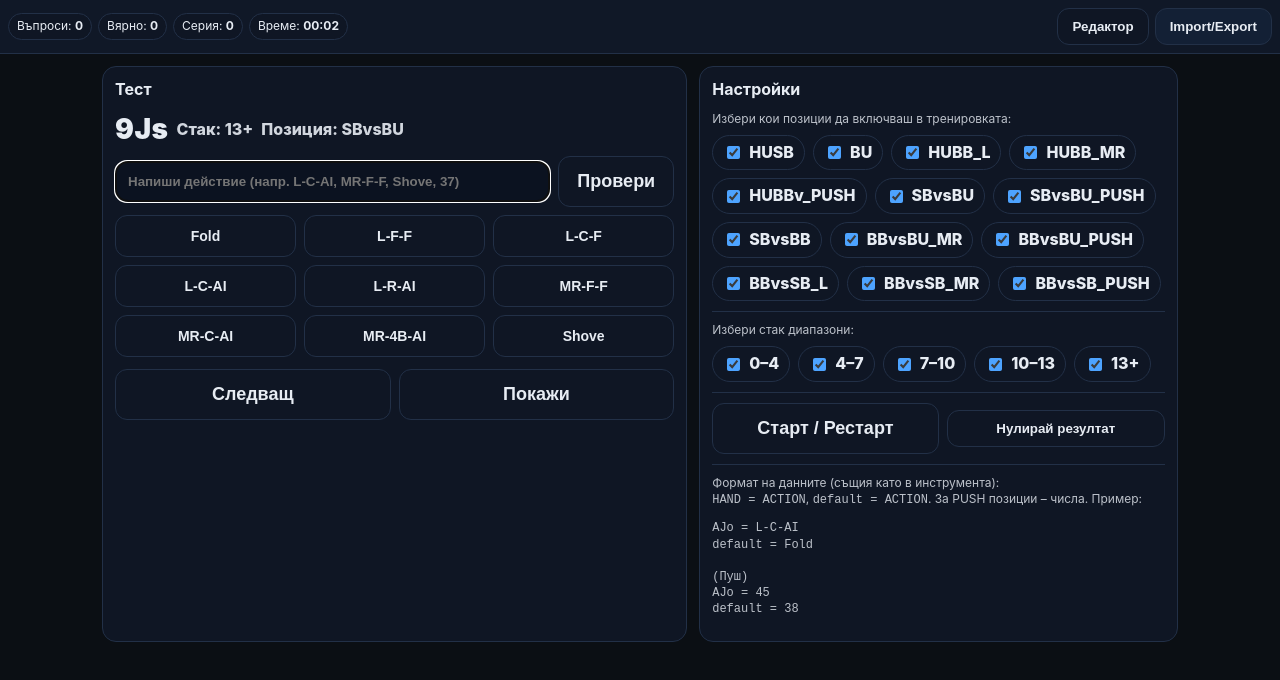
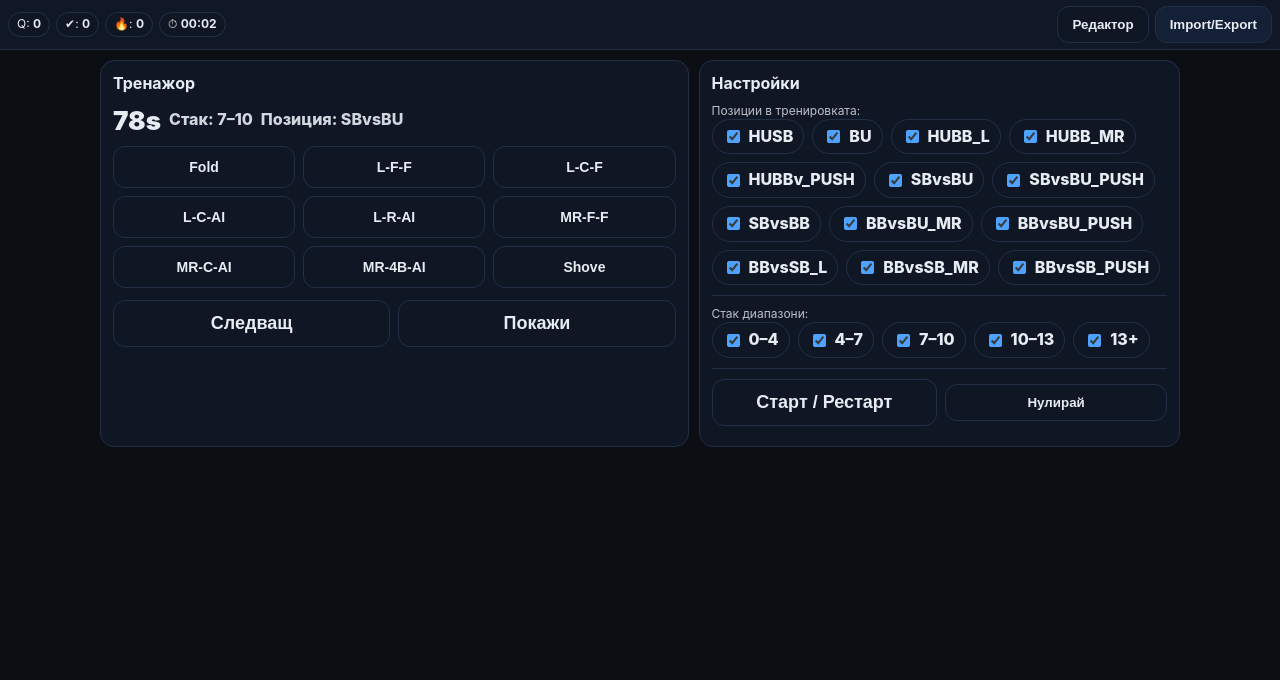
Before and after one commit to petarpetrovgto-prog/Mitkone123, a plain HTML site: page index.html in a window 1280 px wide. Both pictures are taken after a click on the button "Старт / Рестарт". Drawn offline with Linux system fonts and the light colour scheme.

Commit message:
index.html

```diff
--- a/index.html
+++ b/index.html
@@ -3,7 +3,7 @@
 <head>
 <meta charset="utf-8">
 <meta name="viewport" content="width=device-width, initial-scale=1, viewport-fit=cover">
-<title>Range Trainer vT1</title>
+<title>Range Trainer vT2</title>
 <style>
   :root{
     --bg:#0b0f14; --panel:#0f1520; --panel2:#101827; --border:#223047; --text:#e7ecf3;
@@ -12,37 +12,50 @@
   }
   *{box-sizing:border-box;-webkit-tap-highlight-color:transparent;touch-action:manipulation}
   body{margin:0;background:var(--bg);color:var(--text);font:16px/1.35 -apple-system,system-ui,Segoe UI,Roboto,Arial}
-  .top{position:sticky;top:0;z-index:30;display:flex;gap:8px;align-items:center;justify-content:space-between;padding:8px;background:#101827;border-bottom:1px solid var(--border)}
-  .chip{padding:4px 8px;border:1px solid var(--border);border-radius:999px;background:#0f1624;font-size:12px}
+
+  /* компактна горна лента */
+  .top{position:sticky;top:0;z-index:30;display:flex;gap:6px;align-items:center;justify-content:space-between;
+       padding:6px 8px;background:#101827;border-bottom:1px solid var(--border)}
+  .chips{display:flex;gap:6px;align-items:center;flex-wrap:wrap}
+  .chip{padding:3px 8px;border:1px solid var(--border);border-radius:999px;background:#0f1624;font-size:12px}
   .btn{border:1px solid var(--border);background:#0f1624;color:var(--text);border-radius:12px;padding:10px 14px;font-weight:800;cursor:pointer}
-  .btn.big{padding:14px 18px;font-size:18px}
+  .btn.big{padding:12px 16px;font-size:18px}
   .btn.alt{background:#132035}
-  .wrap{max-width:1100px;margin:0 auto;padding:12px}
 
-  /* Card areas */
-  .grid{display:grid;gap:12px}
+  .wrap{max-width:1100px;margin:0 auto;padding:10px}
+  .grid{display:grid;gap:10px}
   @media (min-width:980px){.grid{grid-template-columns:1.1fr 0.9fr}}
+
   .card{border:1px solid var(--border);background:#0f1624;border-radius:14px;padding:12px}
-  .card h3{margin:0 0 10px;font-size:16px}
+  .card h3{margin:0 0 8px;font-size:16px}
 
-  /* Quiz area */
+  /* quiz */
   .qTop{display:flex;gap:8px;flex-wrap:wrap;align-items:center;margin-bottom:8px}
-  .qHand{font-size:28px;font-weight:900;letter-spacing:.5px}
-  .qStack,.qPos{font-weight:800;opacity:.9}
-  .ansRow{display:grid;grid-template-columns:1fr auto;gap:8px;align-items:center}
-  .input{width:100%;padding:12px;border-radius:12px;border:1px solid var(--border);background:#0b1220;color:var(--text);font-weight:800}
-  .actionKeys{display:grid;grid-template-columns:repeat(3,1fr);gap:8px;margin-top:8px}
-  .actionKeys .btn{padding:12px 8px;font-size:14px}
+  .qHand{font-size:26px;font-weight:900}
+  .qInfo{font-weight:800;opacity:.9}
+
+  /* отговор – два режима */
+  .ansArea{margin-top:6px}
+  .actionsGrid{display:grid;grid-template-columns:repeat(3,1fr);gap:8px}
+  .actionsGrid .btn{padding:12px 8px;font-size:14px}
+
+  .keypad{display:grid;grid-template-columns:repeat(3,1fr);gap:8px}
+  .key{border:1px solid var(--border);background:#111a2b;border-radius:12px;padding:16px 0;font-weight:900;font-size:20px}
+  .key.wide{grid-column:span 2}
+  .disp{margin:4px 0 8px;border:1px solid var(--border);background:#0b1220;border-radius:10px;padding:10px;font-weight:900;text-align:center}
+
   .feedback{margin-top:10px;font-weight:900}
   .ok{color:var(--ok)} .err{color:var(--err)}
+  .resRow{display:flex;justify-content:space-between;gap:8px;align-items:center;padding:8px 10px;border:1px dashed #2a3b58;border-radius:10px;margin-top:8px}
+  .val{font-weight:900;padding:6px 8px;border-radius:8px;min-width:96px;text-align:center}
 
-  /* Controls */
+  /* контроли */
   .row{display:flex;gap:8px;flex-wrap:wrap;align-items:center;margin-bottom:8px}
   .badge{display:inline-flex;align-items:center;gap:6px;border:1px solid var(--border);background:#0f1624;border-radius:999px;padding:6px 10px;font-weight:800;cursor:pointer}
   .badge input{accent-color:#4da3ff}
   .sep{height:1px;background:#223047;margin:10px 0}
 
-  /* Editor modal */
+  /* модали */
   .overlay{position:fixed;inset:0;background:rgba(0,0,0,.6);display:none;z-index:60;align-items:center;justify-content:center;padding:16px}
   .overlay.show{display:flex}
   .box{width:100%;max-width:680px;background:#0f1520;border:1px solid var(--border);border-radius:14px;overflow:hidden}
@@ -51,18 +64,15 @@
   .boxFoot{display:flex;gap:8px;justify-content:space-between;padding:10px 12px;border-top:1px solid var(--border);background:#0f1520}
   textarea{width:100%;min-height:260px;background:#0b1220;color:var(--text);border:1px solid var(--border);border-radius:10px;padding:10px;font:14px/1.35 ui-monospace,Menlo,Consolas}
   .mini{font-size:12px;opacity:.8}
-
-  .resRow{display:flex;justify-content:space-between;gap:8px;align-items:center;padding:8px 10px;border:1px dashed #2a3b58;border-radius:10px;margin-top:8px}
-  .val{font-weight:900;padding:6px 8px;border-radius:8px;min-width:96px;text-align:center}
 </style>
 </head>
 <body>
   <div class="top">
-    <div style="display:flex;gap:6px;flex-wrap:wrap">
-      <span class="chip">Въпроси: <b id="qCount">0</b></span>
-      <span class="chip">Вярно: <b id="qRight">0</b></span>
-      <span class="chip">Серия: <b id="streak">0</b></span>
-      <span class="chip">Време: <b id="timer">00:00</b></span>
+    <div class="chips">
+      <span class="chip">Q: <b id="qCount">0</b></span>
+      <span class="chip">✔: <b id="qRight">0</b></span>
+      <span class="chip">🔥: <b id="streak">0</b></span>
+      <span class="chip">⏱ <b id="timer">00:00</b></span>
     </div>
     <div style="display:flex;gap:6px">
       <button class="btn" id="btnEdit">Редактор</button>
@@ -73,23 +83,19 @@
   <div class="wrap grid">
     <!-- QUIZ -->
     <div class="card">
-      <h3>Тест</h3>
+      <h3>Тренажор</h3>
+
       <div class="qTop">
         <div class="qHand" id="qHand">—</div>
-        <div class="qStack" id="qStack">Стак: —</div>
-        <div class="qPos" id="qPos">Позиция: —</div>
+        <div class="qInfo" id="qStack">Стак: —</div>
+        <div class="qInfo" id="qPos">Позиция: —</div>
       </div>
 
-      <div class="ansRow">
-        <input id="answer" class="input" placeholder="Напиши действие (напр. L-C-AI, MR-F-F, Shove, 37)" inputmode="latin" autocomplete="off" autocapitalize="characters">
-        <button id="btnCheck" class="btn big">Провери</button>
-      </div>
-
-      <div class="actionKeys" id="quickKeys"></div>
+      <div id="ansArea" class="ansArea"></div>
 
       <div id="feedback" class="feedback"></div>
       <div id="correctRow" class="resRow" style="display:none">
-        <div>Правилен отговор:</div>
+        <div>Правилен:</div>
         <div id="correctVal" class="val">—</div>
       </div>
 
@@ -103,32 +109,19 @@
     <div class="card">
       <h3>Настройки</h3>
 
-      <div class="row mini">Избери кои позиции да включваш в тренировката:</div>
+      <div class="mini">Позиции в тренировката:</div>
       <div id="posFilters" class="row"></div>
 
       <div class="sep"></div>
 
-      <div class="row mini">Избери стак диапазони:</div>
+      <div class="mini">Стак диапазони:</div>
       <div id="stkFilters" class="row"></div>
 
       <div class="sep"></div>
 
       <div class="row">
         <button id="btnStart" class="btn big" style="flex:1">Старт / Рестарт</button>
-        <button id="btnResetScore" class="btn" style="flex:1">Нулирай резултат</button>
-      </div>
-
-      <div class="sep"></div>
-
-      <div class="mini">
-        Формат на данните (същия като в инструмента):<br>
-        <code>HAND = ACTION</code>, <code>default = ACTION</code>. За PUSH позиции – числа. Пример:<br>
-        <pre>AJo = L-C-AI
-default = Fold
-
-(Пуш)
-AJo = 45
-default = 38</pre>
+        <button id="btnResetScore" class="btn" style="flex:1">Нулирай</button>
       </div>
     </div>
   </div>
@@ -137,7 +130,7 @@ default = 38</pre>
   <div id="editModal" class="overlay">
     <div class="box">
       <div class="boxHead">
-        <div><b>Редактор на клетка</b> <span id="editMeta" class="mini"></span></div>
+        <div><b>Редактор</b> <span id="editMeta" class="mini"></span></div>
         <button id="editClose" class="btn">X</button>
       </div>
       <div class="boxBody">
@@ -145,7 +138,7 @@ default = 38</pre>
           <select id="editPos" class="btn" style="flex:1"></select>
           <select id="editStk" class="btn" style="flex:1"></select>
         </div>
-        <div class="row mini">Въведи редовете за тази позиция × стак:</div>
+        <div class="row mini">Формат: <code>HAND = ACTION</code> / <code>default = ACTION</code>; за PUSH — цифри.</div>
         <textarea id="editArea" placeholder="AJo = L-C-AI&#10;default = Fold"></textarea>
       </div>
       <div class="boxFoot">
@@ -161,7 +154,7 @@ default = 38</pre>
   <div id="dataModal" class="overlay">
     <div class="box">
       <div class="boxHead">
-        <div><b>Import / Export</b> <span class="mini">(съдържа всички клетки)</span></div>
+        <div><b>Import / Export</b> <span class="mini">(JSON, съвместим с предишните версии)</span></div>
         <button id="dataClose" class="btn">X</button>
       </div>
       <div class="boxBody">
@@ -176,7 +169,7 @@ default = 38</pre>
 
 <script>
 (function(){
-  // ====== Palette & helpers ======
+  // ===== Palette & helpers =====
   const COLORS={"FOLD":"#f4f6fa","L-F-F":"#a7e8a7","L-C-F":"#155d15","L-C-AI":"#bcdcf3","L-R-AI":"#0b3a94","MR-F-F":"#ffe27a","MR-C-AI":"#7b4a2a","MR-4B-AI":"#e44747","SHOVE":"#6d4b8e"};
   const norm=s=>(s||"").toUpperCase().replace(/\s+/g,"");
   const isPushPos=p=>/PUSH/i.test(p);
@@ -186,22 +179,19 @@ default = 38</pre>
     if(up==="SHOVE")return{d:"ISO/3bet AI",c:COLORS["SHOVE"]};
     if(up==="MR-4B-AI")return{d:"ISO/3bet/Fold",c:COLORS["MR-4B-AI"]};
     return{d:act,c:null};};
-  const ACT_KEYS=["Fold","L-F-F","L-C-F","L-C-AI","L-R-AI","MR-F-F","MR-C-AI","MR-4B-AI","Shove"];
 
-  // ====== Positions, stacks ======
-  const GROUPS={
-    HUSB:["HUSB","BU"],
-    HUBB:["HUBB_L","HUBB_MR","HUBBv_PUSH"],
-    SB:["SBvsBU","SBvsBU_PUSH","SBvsBB"],
-    BB:["BBvsBU_MR","BBvsBU_PUSH","BBvsSB_L","BBvsSB_MR","BBvsSB_PUSH"]
-  };
+  const ACTIONS=["Fold","L-F-F","L-C-F","L-C-AI","L-R-AI","MR-F-F","MR-C-AI","MR-4B-AI","Shove"];
+
+  // ===== Positions / stacks =====
   const POS_LIST=[ "HUSB","BU","HUBB_L","HUBB_MR","HUBBv_PUSH","SBvsBU","SBvsBU_PUSH","SBvsBB","BBvsBU_MR","BBvsBU_PUSH","BBvsSB_L","BBvsSB_MR","BBvsSB_PUSH" ];
   const STKS=["0–4","4–7","7–10","10–13","13+"];
 
-  // ====== Data store (compatible with your previous tool) ======
-  let DB=JSON.parse(localStorage.getItem("qt_trainer_v1")||"{}");
-  const k=(p,r)=>p+"||"+r; const get=(p,r)=>DB[k(p,r)]?.raw||""; const set=(p,r,raw)=>{DB[k(p,r)]={raw}; save();};
-  const save=()=>localStorage.setItem("qt_trainer_v1", JSON.stringify(DB));
+  // ===== DB storage (compatible) =====
+  let DB=JSON.parse(localStorage.getItem("qt_trainer_v2")||"{}");
+  const save=()=>localStorage.setItem("qt_trainer_v2",JSON.stringify(DB));
+  const k=(p,r)=>p+"||"+r;
+  const get=(p,r)=>DB[k(p,r)]?.raw||"";
+  const set=(p,r,raw)=>{DB[k(p,r)]={raw};save();};
 
   function parseRaw(raw,push=false){ if(!raw)return{def:null,map:{}}; let def=null,map={};
     raw.split(/\r?\n|;/).map(s=>s.trim()).filter(Boolean).forEach(line=>{
@@ -213,36 +203,16 @@ default = 38</pre>
 
   function compute(pos,hand,stk){
     const push=isPushPos(pos); const {def,map}=parseRaw(get(pos,stk),push); const key=norm(hand);
-    if(push){const v = (map[key]!=null?map[key]:def); return {disp: v==null?"—":String(v), raw:v, isNum:true, color:null, act:v};}
+    if(push){const v=map[key]!=null?map[key]:def; return {disp: v==null?"—":String(v), raw:v, isNum:true, color:null, act:v};}
     const act=(map[key]||def||"—"); const a=alias(pos,act);
     const col = COLORS[(a.d||"").toUpperCase()] || null;
     return {disp:a.d, raw:act, isNum:false, color: a.c || col};
   }
 
-  // ====== Quiz state ======
+  // ===== Quiz state =====
   let curQ=null, count=0, right=0, streak=0, tStart=null, tTick=null;
 
-  function formatHand(h){ // h = {r1,r2,type}
-    const {r1,r2,type}=h;
-    if(r1===r2) return r1+r2;
-    return r1+r2+(type||"");
-  }
-  function rand(arr){return arr[Math.floor(Math.random()*arr.length)];}
-  const RANKS=["A","K","Q","J","T","9","8","7","6","5","4","3","2"];
-
-  function genRandom(filters){
-    const pos = rand(filters.pos);
-    const stk = rand(filters.stk);
-    // генерираме ръка
-    const r1 = rand(RANKS);
-    const r2 = rand(RANKS);
-    let type = null;
-    if(r1!==r2) type = Math.random()<0.5 ? "s" : "o";
-    const hand = formatHand({r1,r2,type:(r1===r2?null:type)});
-    return {pos, stk, hand};
-  }
-
-  function refreshUI(){
+  function refreshTop(){
     document.getElementById("qCount").textContent=count;
     document.getElementById("qRight").textContent=right;
     document.getElementById("streak").textContent=streak;
@@ -257,32 +227,9 @@ default = 38</pre>
     },500);
   }
 
-  function bgFor(pos,label,val){
-    if(/PUSH/i.test(pos)||/^\d+(\.\d+)?$/.test(val)) return getComputedStyle(document.documentElement).getPropertyValue('--push');
-    if(/_MR$/.test(pos)||/\(MR\)/i.test(label)) return getComputedStyle(document.documentElement).getPropertyValue('--mr');
-    if(/_L$/.test(pos)||/\(Limp\)/i.test(label)||pos==="BU"||pos==="HUSB") return getComputedStyle(document.documentElement).getPropertyValue('--limp');
-    return "#0f1624";
-  }
-
-  // ====== Build filters UI ======
-  function makeFilters(){
-    const posC=document.getElementById("posFilters");
-    posC.innerHTML="";
-    POS_LIST.forEach(p=>{
-      const lab=document.createElement("label"); lab.className="badge";
-      const cb=document.createElement("input"); cb.type="checkbox"; cb.checked=true; cb.dataset.pos=p;
-      lab.appendChild(cb); lab.append(" "+p);
-      posC.appendChild(lab);
-    });
-    const stkC=document.getElementById("stkFilters");
-    STKS.forEach(s=>{
-      const lab=document.createElement("label"); lab.className="badge";
-      const cb=document.createElement("input"); cb.type="checkbox"; cb.checked=true; cb.dataset.stk=s;
-      lab.appendChild(cb); lab.append(" "+s);
-      stkC.appendChild(lab);
-    });
-  }
-  makeFilters();
+  const RANKS=["A","K","Q","J","T","9","8","7","6","5","4","3","2"];
+  const rand=arr=>arr[Math.floor(Math.random()*arr.length)];
+  const handStr=(r1,r2)=> r1===r2 ? r1+r2 : r1+r2+(Math.random()<0.5?"s":"o");
 
   function getFilters(){
     const pos = Array.from(document.querySelectorAll('#posFilters input:checked')).map(x=>x.dataset.pos);
@@ -290,56 +237,123 @@ default = 38</pre>
     return {pos: pos.length?pos:POS_LIST, stk: stk.length?stk:STKS};
   }
 
-  // ====== Quick action keys ======
-  function buildQuickKeys(){
-    const c=document.getElementById("quickKeys"); c.innerHTML="";
-    ACT_KEYS.forEach(a=>{
-      const b=document.createElement("button");
-      b.className="btn"; b.textContent=a;
-      b.onclick=()=>{ document.getElementById("answer").value=a; };
-      c.appendChild(b);
+  function buildFilters(){
+    const posC=document.getElementById("posFilters"); posC.innerHTML="";
+    POS_LIST.forEach(p=>{
+      const lab=document.createElement("label"); lab.className="badge";
+      const cb=document.createElement("input"); cb.type="checkbox"; cb.checked=true; cb.dataset.pos=p;
+      lab.appendChild(cb); lab.append(" "+p); posC.appendChild(lab);
+    });
+    const stkC=document.getElementById("stkFilters"); stkC.innerHTML="";
+    STKS.forEach(s=>{
+      const lab=document.createElement("label"); lab.className="badge";
+      const cb=document.createElement("input"); cb.type="checkbox"; cb.checked=true; cb.dataset.stk=s;
+      lab.appendChild(cb); lab.append(" "+s); stkC.appendChild(lab);
     });
   }
-  buildQuickKeys();
+  buildFilters();
 
-  // ====== Flow ======
   function askNew(){
-    curQ = genRandom(getFilters());
-    document.getElementById("qHand").textContent = curQ.hand;
-    document.getElementById("qStack").textContent = "Стак: "+curQ.stk;
-    document.getElementById("qPos").textContent = "Позиция: "+curQ.pos;
-    document.getElementById("answer").value="";
+    const f=getFilters();
+    const pos=rand(f.pos);
+    const stk=rand(f.stk);
+    const r1=rand(RANKS), r2=rand(RANKS);
+    const hand=handStr(r1,r2);
+    curQ={pos,stk,hand};
+    document.getElementById("qHand").textContent=hand;
+    document.getElementById("qStack").textContent="Стак: "+stk;
+    document.getElementById("qPos").textContent="Позиция: "+pos;
     document.getElementById("feedback").textContent="";
     document.getElementById("correctRow").style.display="none";
-    document.getElementById("answer").focus();
+    renderAnswerUI();
   }
 
-  function checkAnswer(showOnly=false){
+  // ===== Answer UI (buttons only) =====
+  let numBuf=""; // за push
+  function clearAnsUI(){ const a=document.getElementById("ansArea"); a.innerHTML=""; }
+
+  function renderAnswerUI(){
+    clearAnsUI();
+    const a=document.getElementById("ansArea");
+    if(isPushPos(curQ.pos)){
+      // keypad
+      numBuf="";
+      const disp=document.createElement("div"); disp.className="disp"; disp.id="numDisp"; disp.textContent="Въведи число";
+      const grid=document.createElement("div"); grid.className="keypad";
+      const keys=["7","8","9","4","5","6","1","2","3",".","0","←"];
+      keys.forEach(k=>{
+        const b=document.createElement("button"); b.className="key"; b.textContent=k;
+        b.onclick=()=>keyPress(k);
+        grid.appendChild(b);
+      });
+      const clr=document.createElement("button"); clr.className="key wide"; clr.textContent="Clear";
+      clr.onclick=()=>{numBuf=""; updateDisp();};
+      const ok=document.createElement("button"); ok.className="key wide"; ok.textContent="Провери";
+      ok.onclick=()=>checkAnswer(false);
+      a.appendChild(disp); a.appendChild(grid); a.appendChild(clr); a.appendChild(ok);
+    }else{
+      // actions grid
+      const g=document.createElement("div"); g.className="actionsGrid";
+      ACTIONS.forEach(act=>{
+        const b=document.createElement("button"); b.className="btn"; b.textContent=act;
+        b.onclick=()=>submitAction(act);
+        g.appendChild(b);
+      });
+      a.appendChild(g);
+    }
+  }
+
+  function updateDisp(){
+    document.getElementById("numDisp").textContent = numBuf.length? numBuf : "Въведи число";
+  }
+  function keyPress(k){
+    if(k==="←"){ numBuf=numBuf.slice(0,-1); updateDisp(); return; }
+    // само един десетичен разделител
+    if(k==="." && numBuf.includes(".")) return;
+    // максимум 5-6 символа за бързина
+    if(numBuf.length>=6) return;
+    numBuf += k;
+    updateDisp();
+  }
+
+  function submitAction(act){
+    // директна проверка (минимум кликове)
+    checkAnswer(false, act);
+  }
+
+  function checkAnswer(showOnly=false, chosenAct=null){
     if(!curQ) return;
     const {pos,hand,stk}=curQ;
     const res=compute(pos,hand,stk);
     const fb=document.getElementById("feedback");
     const cRow=document.getElementById("correctRow");
     const cVal=document.getElementById("correctVal");
+
+    // ако няма данни за тази клетка – не броим въпрос
+    if(res.disp==="—"){
+      fb.textContent="Няма въведени данни за тази комбинация."; fb.className="feedback";
+      cRow.style.display="flex"; cVal.textContent="—"; cVal.style.background="#2a2f3c"; cVal.style.color="#fff";
+      return;
+    }
+
     let ok=false;
-
     if(showOnly){
       fb.textContent="";
     }else{
-      let ans=document.getElementById("answer").value.trim();
-      if(isPushPos(pos)){ // числа
-        ok = String(res.disp)!=="—" && ans!=="" && Number(ans)==Number(res.disp);
+      if(isPushPos(pos)){
+        const ans = Number(numBuf);
+        const tgt = Number(res.disp);
+        if(!Number.isFinite(ans)){ fb.textContent="Въведи число."; fb.className="feedback"; return; }
+        ok = Math.abs(ans - tgt) <= 0.1; // толеранс 0.1
       }else{
-        ok = res.disp!=="—" && norm(ans)===norm(res.disp);
+        ok = norm(chosenAct||"") === norm(res.disp);
       }
       count++; if(ok){ right++; streak++; fb.textContent="ВЯРНО!"; fb.className="feedback ok"; } else { streak=0; fb.textContent="ГРЕШНО"; fb.className="feedback err"; }
-      refreshUI();
+      refreshTop();
     }
 
     cRow.style.display="flex";
     cVal.textContent = res.disp;
-    cRow.style.borderColor = ok ? "rgba(31,157,85,.6)" : "rgba(214,69,69,.6)";
-    // цвет на стойността
     if(res.isNum){ cVal.style.background="rgba(0,0,0,.22)"; cVal.style.color="#fff"; }
     else{
       const ali=alias(pos,res.disp);
@@ -348,7 +362,7 @@ default = 38</pre>
     }
   }
 
-  // ====== Editor ======
+  // ===== Editor & Data IO =====
   const editModal=document.getElementById("editModal");
   const editPos=document.getElementById("editPos");
   const editStk=document.getElementById("editStk");
@@ -368,7 +382,6 @@ default = 38</pre>
   document.getElementById("editSave").onclick=()=>{ set(editPos.value, editStk.value, editArea.value); editModal.classList.remove("show"); };
   document.getElementById("editClear").onclick=()=>{ if(confirm("Изчистване на тази клетка?")){ set(editPos.value, editStk.value, ""); editModal.classList.remove("show"); } };
 
-  // ====== Data IO ======
   const dataModal=document.getElementById("dataModal");
   const dataArea=document.getElementById("dataArea");
   document.getElementById("btnData").onclick=()=>{ dataArea.value=JSON.stringify(DB,null,2); dataModal.classList.add("show"); };
@@ -376,18 +389,15 @@ default = 38</pre>
   document.getElementById("dataExport").onclick=()=>{ dataArea.value=JSON.stringify(DB,null,2); dataArea.focus(); dataArea.select(); };
   document.getElementById("dataImport").onclick=()=>{ try{ const obj=JSON.parse(dataArea.value); DB=obj; save(); alert("Импорт успешно."); }catch(e){ alert("Невалиден JSON."); } };
 
-  // ====== Buttons ======
-  document.getElementById("btnStart").onclick=()=>{ count=right=streak=0; refreshUI(); startTimer(); askNew(); };
-  document.getElementById("btnResetScore").onclick=()=>{ count=right=streak=0; refreshUI(); };
+  // ===== Controls =====
+  document.getElementById("btnStart").onclick=()=>{ count=right=streak=0; refreshTop(); startTimer(); askNew(); };
+  document.getElementById("btnResetScore").onclick=()=>{ count=right=streak=0; refreshTop(); };
+
   document.getElementById("btnNext").onclick=askNew;
-  document.getElementById("btnCheck").onclick=()=>checkAnswer(false);
   document.getElementById("btnReveal").onclick=()=>checkAnswer(true);
 
-  // Enter = Проверка
-  document.getElementById("answer").addEventListener("keydown",e=>{ if(e.key==="Enter"){ e.preventDefault(); document.getElementById("btnCheck").click(); }});
-
-  // Старт
-  refreshUI();
+  // Стартово състояние
+  refreshTop();
 })();
 </script>
 </body>
```
